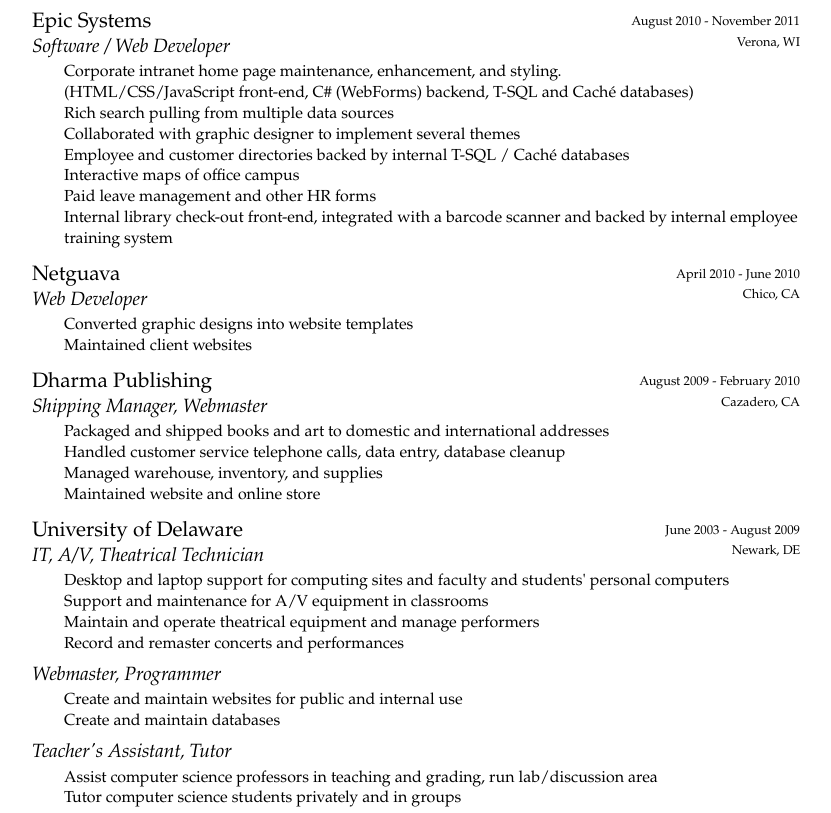
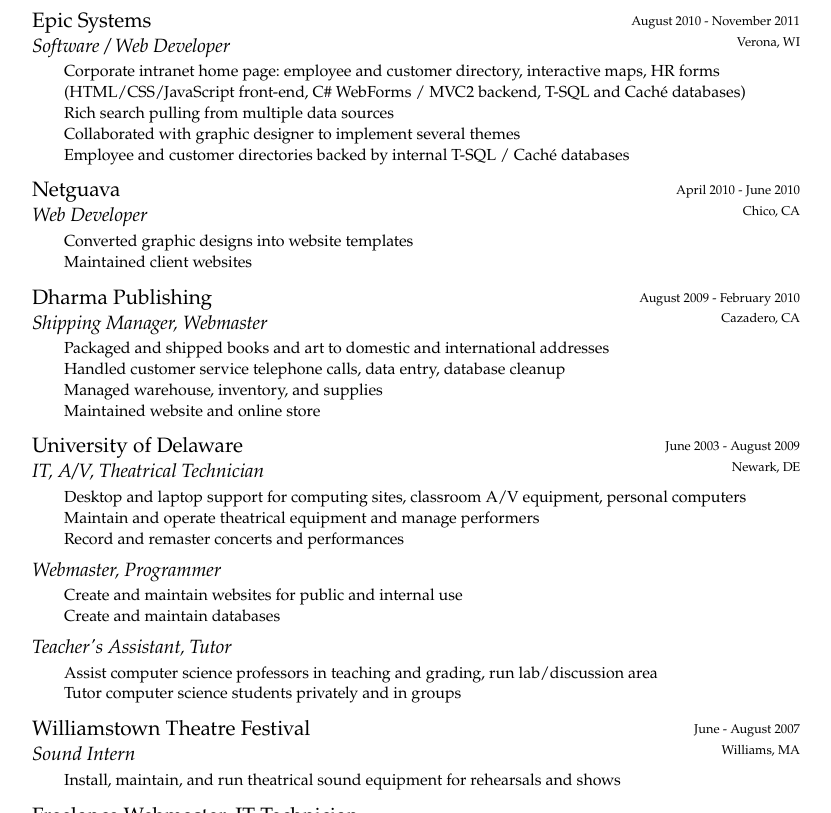
Before and after one commit to jewel-andraia/resume, a plain HTML site: page index.html in a window 1280 px wide. Shown: the part 578-1391 px from the top of the page, without its empty margins (240-1071 px from the left). Drawn offline with Linux system fonts and the light colour scheme.

Commit message:
back to 2 pages

```diff
--- a/index.html
+++ b/index.html
@@ -322,14 +322,11 @@
 			<div class="subsection">
 			    <h4>Software / Web Developer</h4>
 			    <ul class="details">
-					<li>Corporate intranet home page maintenance, enhancement, and styling.</li>
-					<li>(HTML/CSS/JavaScript front-end, C# (WebForms) backend, T-SQL and Cach&eacute; databases)</li>
+					<li>Corporate intranet home page: employee and customer directory, interactive maps, HR forms </li>
+					<li>(HTML/CSS/JavaScript front-end, C# WebForms / MVC2 backend, T-SQL and Cach&eacute; databases)</li>
 					<li>Rich search pulling from multiple data sources</li>
 					<li>Collaborated with graphic designer to implement several themes</li>
 					<li>Employee and customer directories backed by internal T-SQL / Cach&eacute; databases</li>
-					<li>Interactive maps of office campus</li>
-					<li>Paid leave management and other HR forms</li>
-					<li>Internal library check-out front-end, integrated with a barcode scanner and backed by internal employee training system</li>
 
 			    </ul>
 			</div>
@@ -373,9 +370,7 @@
 			<div class="subsection">
 			    <h4>IT, A/V, Theatrical Technician</h4>
 			    <ul>
-				<li>Desktop and laptop support for computing sites and faculty and
-				students' personal computers</li>
-				<li>Support and maintenance for A/V equipment in classrooms</li>
+				<li>Desktop and laptop support for computing sites, classroom A/V equipment, personal computers</li>
 				<li>Maintain and operate theatrical equipment and manage performers</li>
 				<li>Record and remaster concerts and performances</li>
 			    </ul>
```
